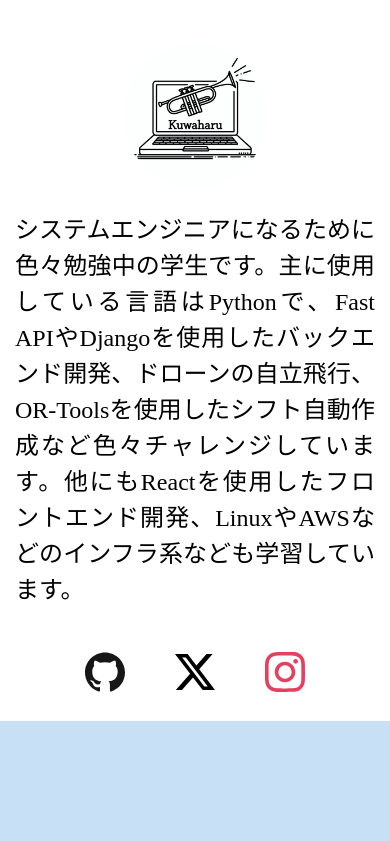
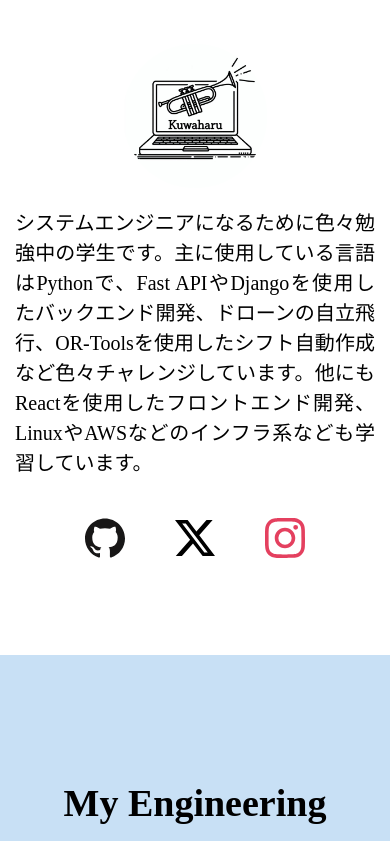
Before and after one commit to kuwaharu-git/my-portfolio, a React (Vite) app: page / in a window 390 px wide. Shown: the part 1039-1880 px from the top of the page. Built offline with nearby package versions, Linux system fonts and the light colour scheme.

Commit message:
Adjust layout and styling in Profile component for better responsiveness

```diff
--- a/src/components/Index/Profile.jsx
+++ b/src/components/Index/Profile.jsx
@@ -55,7 +55,7 @@ const Title = styled.h1`
 const Contents = styled.div`
     display: flex;
     align-items: center;
-    height: 50%;
+    // height: 50%;
     width: 100%;
     max-width: 1300px;　// 画像と文章の最大幅を指定
     margin-bottom: 10vh;
@@ -67,6 +67,7 @@ const Contents = styled.div`
 
 const ImageIcon = styled.img`
     width: 40%;
+    max-width: 400px;
     height: auto;
     border-radius:50%;
     background-color: #FFFFFF;
@@ -79,13 +80,13 @@ const ImageIcon = styled.img`
 
 
 const Sentence = styled.p`
-    font-size: 32px;
+    font-size: 28px;
     color: #000000;
     text-align: justify;
     width: 60%;
 
     @media (max-width: ${breakpoints.mobile}) {
-        font-size: 24px;
+        font-size: 20px;
         width: 100%;
         max-width: 520px;
     }
```
